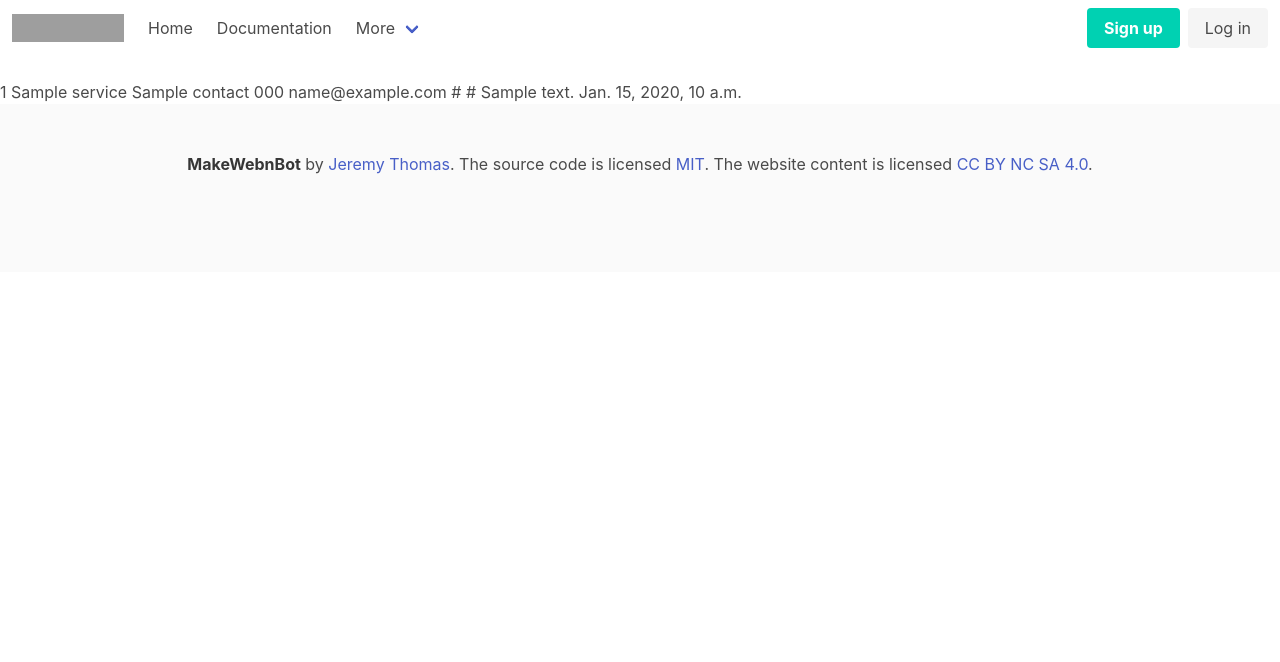
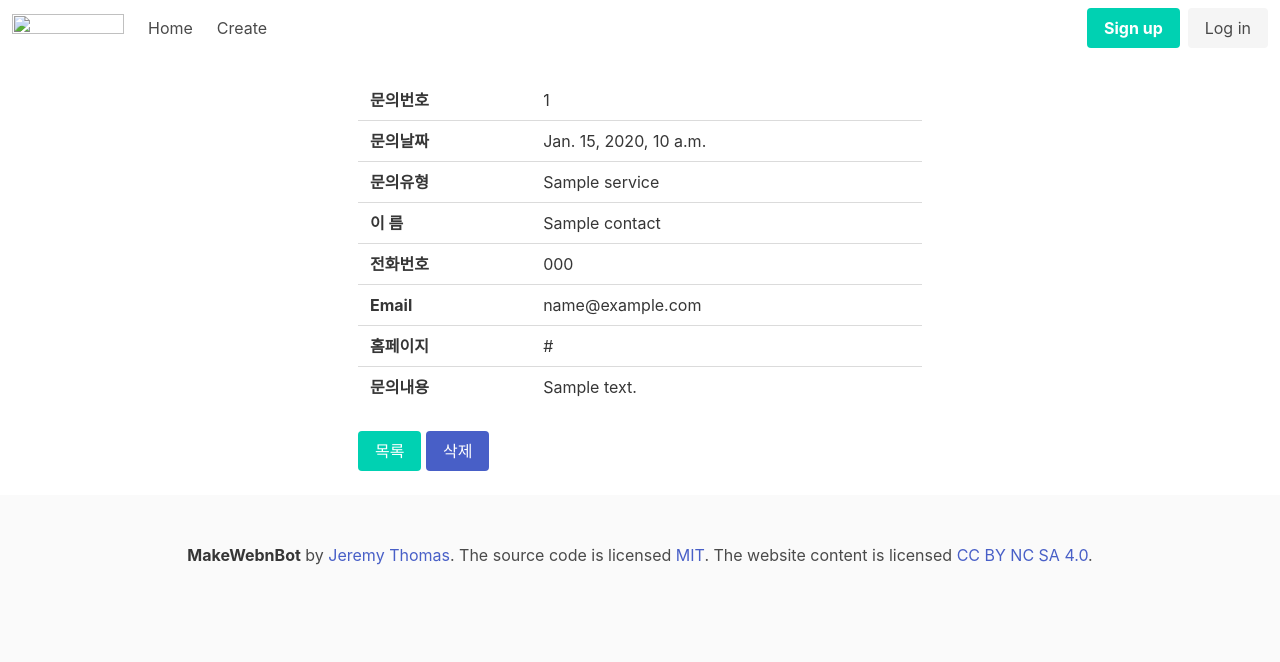
Before and after one commit to innorev14/bulma_contact, a Django app: template contact/templates/contact/contact_detail.html in a window 1280 px wide. Shown: the top 662 px of the page. Run offline with Django 3.2, Linux system fonts and the light colour scheme; the template is opened without the code that fills it: most values are stand-ins (such as "Sample title", 1, 10 or a date in 2020); some libraries are stand-ins or nearby versions; grey boxes are pictures that could not be loaded.

Commit message:
feat/ added contact CRUD

```diff
--- a/config/templates/base.html
+++ b/config/templates/base.html
@@ -1,4 +1,3 @@
-{% load static %}
 <!DOCTYPE html>
 <html lang="en">
 <head>
@@ -14,8 +13,10 @@
 <body>
 <nav class="navbar" role="navigation" aria-label="main navigation">
   <div class="navbar-brand">
-    <a class="navbar-item" href="https://bulma.io">
-      <img src="{% static 'images/logo.png' %}" width="112" height="28">
+    <a class="navbar-item" href="{% url 'contact:email_list' %}}">
+        <td class="$black-bis">
+      <img src="{{static_url}}/static/images/logo.png" width="112" height="28">
+  </td>
     </a>
 
     <a role="button" class="navbar-burger burger" aria-label="menu" aria-expanded="false" data-target="navbarBasicExample">
@@ -27,34 +28,14 @@
 
   <div id="navbarBasicExample" class="navbar-menu">
     <div class="navbar-start">
-      <a class="navbar-item">
+      <a class="navbar-item" href="{% url 'contact:email_list' %}">
         Home
       </a>
 
-      <a class="navbar-item">
-        Documentation
+      <a class="navbar-item" href="{% url 'contact:email_create' %}">
+        Create
       </a>
 
-      <div class="navbar-item has-dropdown is-hoverable">
-        <a class="navbar-link">
-          More
-        </a>
-
-        <div class="navbar-dropdown">
-          <a class="navbar-item">
-            About
-          </a>
-          <a class="navbar-item">
-            Jobs
-          </a>
-          <a class="navbar-item">
-            Contact
-          </a>
-          <hr class="navbar-divider">
-          <a class="navbar-item">
-            Report an issue
-          </a>
-        </div>
       </div>
     </div>
 
--- a/contact/admin.py
+++ b/contact/admin.py
@@ -5,5 +5,5 @@ from .models import Contact
 
 @admin.register(Contact)
 class ContactAdmin(admin.ModelAdmin):
-    list_display = ('name', 'email', 'phone_no', 'service', 'url_type', 'url', 'content', 'created_at')
+    list_display = ('name', 'email', 'phone_no', 'service', 'url', 'content', 'created_at')
     list_filter = ('created_at',)
--- a/contact/models.py
+++ b/contact/models.py
@@ -11,16 +11,11 @@ class Contact(models.Model):
         ('크롤링', '크롤링'),
     }
 
-    URL_CHOICES = {
-        ('홈페이지', '홈페이지'),
-        ('벤치마킹', '벤치마킹'),
-    }
 
     name = models.CharField(max_length=10)
     email = models.EmailField()
     phone_no = models.CharField(max_length=13)
     service = models.CharField(max_length=10, choices=SERVICE_CHOICES)
-    url_type = models.CharField(max_length=10, choices=URL_CHOICES, blank=True)
     url = models.URLField(blank=True)
     content = models.TextField(blank=True)
     created_at = models.DateTimeField(auto_now_add=True)
--- a/contact/templates/contact/contact_detail.html
+++ b/contact/templates/contact/contact_detail.html
@@ -4,13 +4,39 @@
 {% endblock %}
 
 {% block content %}
+<div class="container ">
+    <div class="columns is-centered">
+        <div class="column is-half">
+            <table class="table is-hoverable is-fullwidth">
+                <th>문의번호</th>
                 <td>{{ contact.id }}</td>
+                <tr/>
+                <th>문의날짜</th>
+                <td>{{ contact.created_at }}</td>
+                <tr/>
+                <th>문의유형</th>
                 <td>{{ contact.service }}</td>
+                <tr/>
+                <th>이 름</th>
                 <td>{{ contact.name }}</td>
+                <tr/>
+                <th>전화번호</th>
                 <td>{{ contact.phone_no}}</td>
+                <tr/>
+                <th>Email</th>
                 <td>{{ contact.email }} </td>
-            <td>{{ contact.url_type }}</td>
+                <tr/>
+                <th>홈페이지</th>
                 <td>{{ contact.url }}</td>
+                <tr/>
+                <th>문의내용</th>
                 <td>{{ contact.content }}</td>
-            <td>{{ contact.created_at }}</td>
+            </table>
+            <button class="button is-primary" onclick="location.href='{% url 'contact:email_list' %}'">목록</button>
+            <button class="button is-link" onclick="location.href='{% url 'contact:email_delete' contact.id%}'">삭제</button>
+
+        </div>
+    </div>
+</div>
+
 {% endblock %}
```
Also changed, not shown: contact/forms.py (+15 -1 lines), contact/templates/contact/contact_create.html (+8 -106 lines), contact/templates/contact/contact_list.html (+4 -6 lines), contact/urls.py (+4 -3 lines), contact/views.py (+28 -2 lines), contact/migrations/0002_auto_20200325_1756.py (added). Lines whose indentation alone changed are shown as unchanged.
